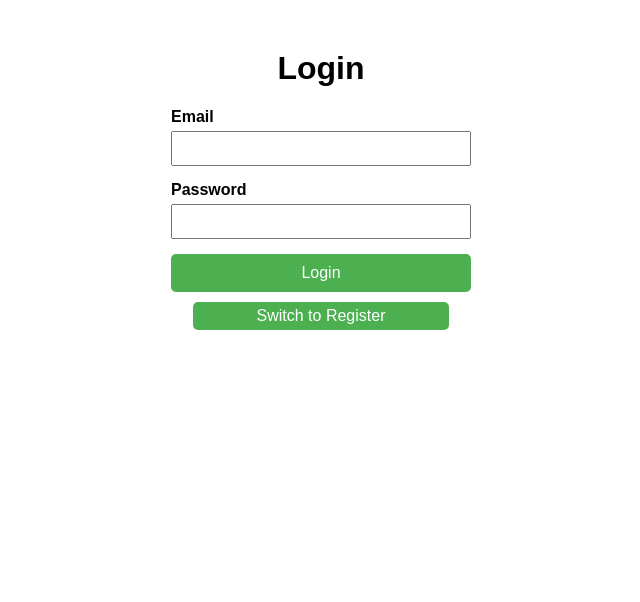
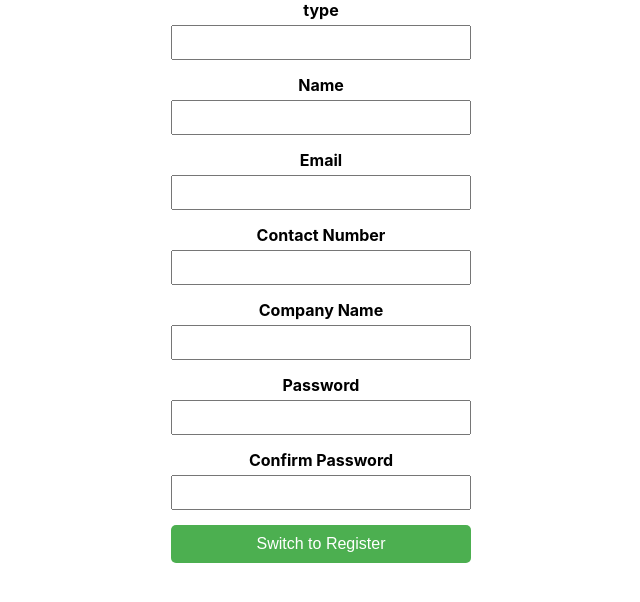
Before and after one commit to Grace-dev007/PrimeOne-, a React (Create React App) app: page /register in a window 1280 px wide. Shown: the top 602 px of the page, without its empty margins (319-959 px from the left). Built offline with nearby package versions, Linux system fonts and the light colour scheme.

Commit message:
Login api integration

```diff
--- a/package.json
+++ b/package.json
@@ -7,6 +7,7 @@
     "cra-template": "1.2.0",
     "react": "^19.0.0",
     "react-dom": "^19.0.0",
+    "react-router-dom": "^7.2.0",
     "react-scripts": "5.0.1"
   },
   "scripts": {
--- a/src/App.js
+++ b/src/App.js
@@ -1,24 +1,18 @@
-import React, { useState } from 'react';
+import { BrowserRouter as Router, Routes, Route } from 'react-router-dom';
+import RegistrationForm from './RegistrationForm';  // Your registration form
 import LoginForm from './LoginForm';
-import RegistrationForm from './RegistrationForm';
 import './App.css';
 
-const App = () => {
-    const [isLogin, setIsLogin] = useState(true);
 
-    const toggleForm = () => {
-        setIsLogin(!isLogin);
-    };
-
+function App() {
     return (
-        <div className="app-container">
-            <h1>{isLogin ? 'Login' : 'Register'}</h1>
-            {isLogin ? <LoginForm /> : <RegistrationForm />}<br></br>
-            <button className="toggle-button" onClick={toggleForm}>
-                {isLogin ? 'Switch to Register' : 'Switch to Login'}
-            </button>
-        </div>
+        <Router>
+            <Routes>
+                <Route path="/register" element={<RegistrationForm />} />
+                <Route path="/" element={<LoginForm />} />
+            </Routes>
+        </Router>
     );
-};
+}
 
 export default App;
--- a/src/Form.css
+++ b/src/Form.css
@@ -1,6 +1,6 @@
 .form-container {
-    display: inline-block;
-    text-align: left;
+    /* display: inline-block; */
+    text-align: center;
     max-width: 300px;
     width: 100%;
     margin: auto;
--- a/src/LoginForm.js
+++ b/src/LoginForm.js
@@ -1,11 +1,16 @@
 import React, { useState } from 'react';
 import './Form.css';
+import axios from 'axios';
+import { useNavigate } from 'react-router-dom';
+
 
 export default function LoginForm() {
     const [email, setEmail] = useState('');
     const [password, setPassword] = useState('');
     // const [rememberMe, setRememberMe] = useState(false); // New state for Remember Me
     const [errors, setErrors] = useState({});
+    const navigate = useNavigate();
+
 
     const validate = () => {
         const errors = {};
@@ -23,15 +28,45 @@ export default function LoginForm() {
         return errors;
     };
 
-    const handleSubmit = (e) => {
+    // const handleSubmit = (e) => {
+    //     e.preventDefault();
+    //     const validationErrors = validate();
+    //     if (Object.keys(validationErrors).length > 0) {
+    //         setErrors(validationErrors);
+    //     } else {
+    //         console.log('Login successful:', { email, password});
+    //         alert('Login Successful!');
+    //     }
+    // };
+
+
+const handleSubmit = async (e) => {
     e.preventDefault();
+
     const validationErrors = validate();
     if (Object.keys(validationErrors).length > 0) {
         setErrors(validationErrors);
-        } else {
-            console.log('Login successful:', { email, password});
+        return;
+    }
+
+    try {
+        const response = await axios.post('http://192.168.0.27:4000/api/user/login', {
+            email,
+            password
+        });
+
+        console.log('Login successful:', response.data);
+
         alert('Login Successful!');
+
+    } catch (error) {
+
+        console.error('Login error:', error.response || error.message);
+        alert('Login failed! Please check your credentials.');
     }
+};
+const handleRegisterClick = () => {
+    navigate('/register'); // Redirect to /register route
 };
 
     return (
@@ -71,7 +106,8 @@ export default function LoginForm() {
                 </div>
             </div> */}
 
-            <button type="submit">Login</button>
+            <button type="submit">Login</button> <br/><br/>
+            <button type="button" onClick={handleRegisterClick}>Register</button>
         </form>
     );
 };
--- a/src/RegistrationForm.js
+++ b/src/RegistrationForm.js
@@ -1,4 +1,5 @@
 import React, { useState } from 'react';
+import { useNavigate } from 'react-router-dom';
 import './Form.css';
 import axios from 'axios';
 
@@ -11,6 +12,7 @@ export default function RegistrationForm() {
     const [password, setPassword] = useState('');
     const [confirmPassword, setConfirmPassword] = useState('');
     const [errors, setErrors] = useState({});
+    const navigate = useNavigate();
 
     const validate = () => {
         const errors = {};
@@ -76,6 +78,7 @@ export default function RegistrationForm() {
 
                 // If the registration is successful, show a success message
                 alert('Registration Successful!');
+                navigate("/")
                 console.log('Registration successful:', response.data);
             } catch (error) {
                 // If the request fails (error status or network issue)
@@ -123,6 +126,7 @@ export default function RegistrationForm() {
                     type="email"
                     value={email}
                     onChange={(e) => setEmail(e.target.value)}
+                    required
                 />
                 {errors.email && <p className="error">{errors.email}</p>}
             </div>
@@ -162,7 +166,8 @@ export default function RegistrationForm() {
                 />
                 {errors.confirmPassword && <p className="error">{errors.confirmPassword}</p>}
             </div>
-            <button type="submit">Register</button>
+            <button type="submit">Switch to Register</button>
+
         </form>
     );
 };
```
Also changed, not shown: 1 other file (tests, documents, lock files or other folders). Lines whose indentation alone changed are shown as unchanged.
